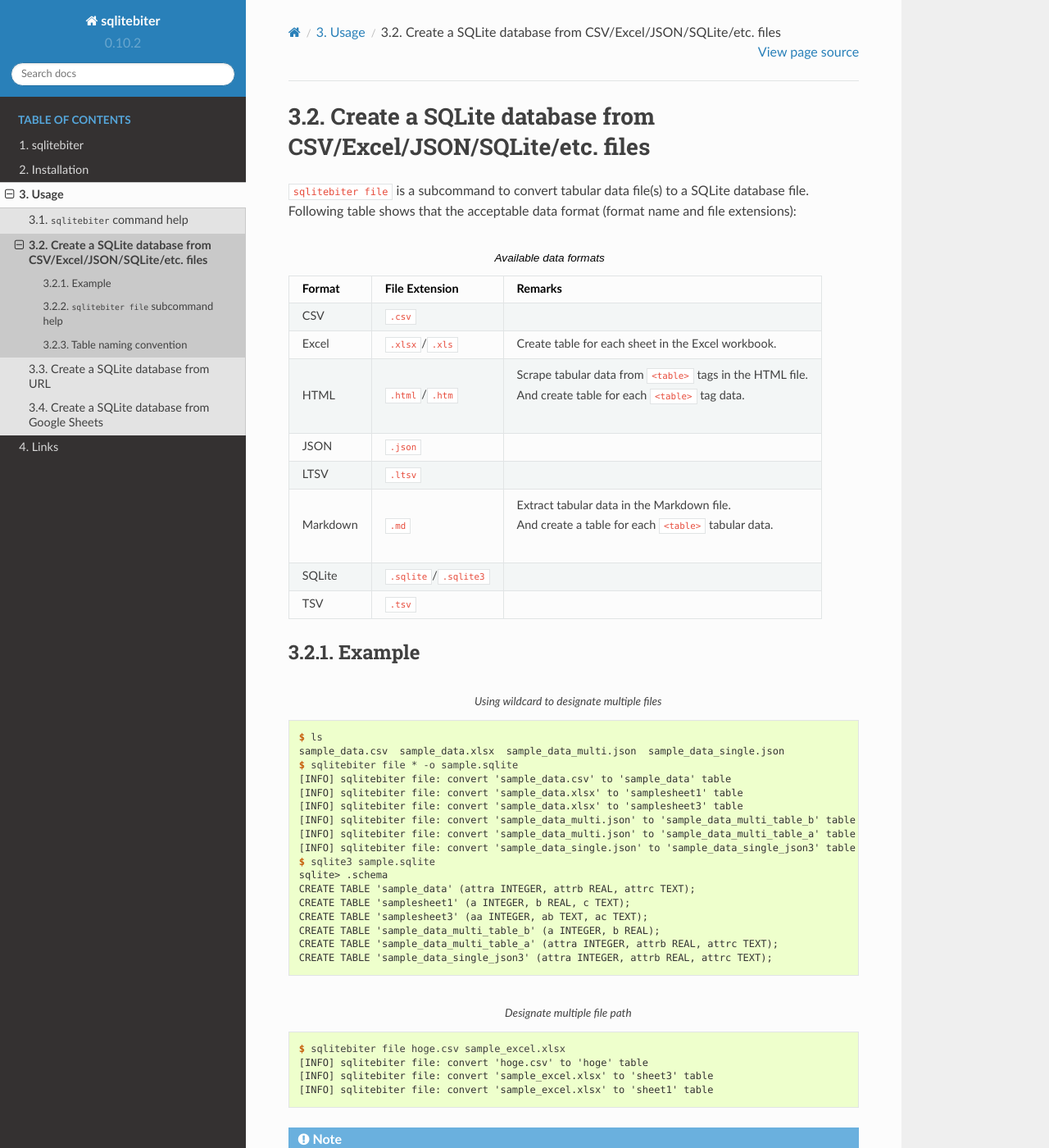
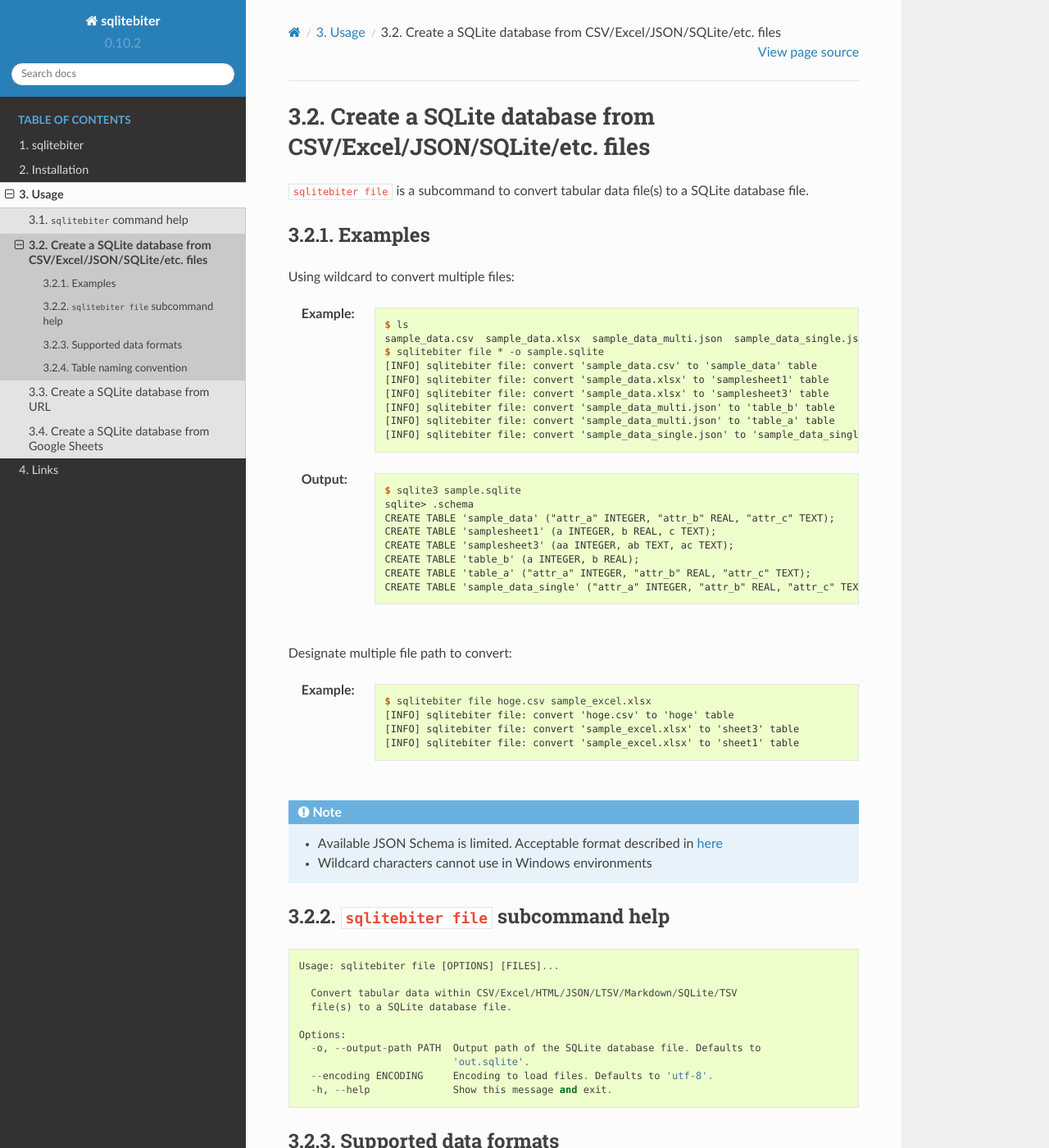
Before and after one commit to thombashi/sqlitebiter, a Sphinx documentation site: the page built from docs/pages/usage/file/index.rst, in a window 1280 px wide and 1400 px high. Shown: the whole window at 82% size. Built offline with Sphinx 7.4.7 and the Read the Docs theme 2.0.0, drawn with Linux system fonts in a browser that asks for light colours; pages that are not in the unit, such as notebooks, are missing from menus; some of the changed text lies outside the part shown.

Commit message:
Update docs

```diff
--- a/docs/pages/usage/file/header.txt
+++ b/docs/pages/usage/file/header.txt
@@ -1,22 +1,3 @@
 Create a SQLite database from CSV/Excel/JSON/SQLite/etc. files
 ------------------------------------------------------------------
 ``sqlitebiter file`` is a subcommand to convert tabular data file(s) to a SQLite database file.
-Following table shows that the acceptable data format
-(format name and file extensions):
-
-.. table:: Available data formats
-
-    ========  ========================  =================================================================
-     Format     File Extension                       Remarks
-    ========  ========================  =================================================================
-    CSV       ``.csv``
-    Excel     ``.xlsx``/``.xls``        Create table for each sheet in the Excel workbook.
-    HTML      ``.html``/``.htm``        | Scrape tabular data from ``<table>`` tags in the HTML file.
-                                        | And create table for each ``<table>`` tag data.
-    JSON      ``.json``
-    LTSV      ``.ltsv``
-    Markdown  ``.md``                   | Extract tabular data in the Markdown file.
-                                        | And create a table for each ``<table>`` tabular data.
-    SQLite    ``.sqlite``/``.sqlite3``
-    TSV       ``.tsv``
-    ========  ========================  =================================================================
--- a/docs/pages/usage/file/help.txt
+++ b/docs/pages/usage/file/help.txt
@@ -11,4 +11,5 @@
     Options:
       -o, --output-path PATH  Output path of the SQLite database file. Defaults to
                               'out.sqlite'.
+      --encoding ENCODING     Encoding to load files. Defaults to 'utf-8'.
       -h, --help              Show this message and exit.
--- a/docs/pages/usage/file/index.rst
+++ b/docs/pages/usage/file/index.rst
@@ -4,4 +4,6 @@
 
 .. include:: help.txt
 
+.. include:: support_format.txt
+
 .. include:: table_name_convention.txt
--- /dev/null
+++ b/docs/pages/usage/file/support_format.txt
@@ -0,0 +1,20 @@
+Supported data formats
+~~~~~~~~~~~~~~~~~~~~~~~~~~~~~~~~~~~~
+Following table shows that the supported data formats:
+
+.. table:: Available data formats
+
+    ========  ========================  =================================================================
+     Format     File Extension                       Remarks
+    ========  ========================  =================================================================
+    CSV       ``.csv``
+    Excel     ``.xlsx``/``.xls``        Create table for each sheet in the Excel workbook.
+    HTML      ``.html``/``.htm``        | Scrape tabular data from ``<table>`` tags in the HTML file.
+                                        | And create table for each ``<table>`` tag data.
+    JSON      ``.json``
+    LTSV      ``.ltsv``
+    Markdown  ``.md``                   | Extract tabular data in the Markdown file.
+                                        | And create a table for each ``<table>`` tabular data.
+    SQLite    ``.sqlite``/``.sqlite3``
+    TSV       ``.tsv``
+    ========  ========================  =================================================================
--- a/docs/pages/usage/file/usage.txt
+++ b/docs/pages/usage/file/usage.txt
@@ -1,8 +1,9 @@
-Example
-~~~~~~~
+Examples
+~~~~~~~~
+Using wildcard to convert multiple files:
 
+:Example:
     .. code-block:: console
-    :caption: Using wildcard to designate multiple files
 
         $ ls
         sample_data.csv  sample_data.xlsx  sample_data_multi.json  sample_data_single.json
@@ -10,20 +11,26 @@
         [INFO] sqlitebiter file: convert 'sample_data.csv' to 'sample_data' table
         [INFO] sqlitebiter file: convert 'sample_data.xlsx' to 'samplesheet1' table
         [INFO] sqlitebiter file: convert 'sample_data.xlsx' to 'samplesheet3' table
-    [INFO] sqlitebiter file: convert 'sample_data_multi.json' to 'sample_data_multi_table_b' table
-    [INFO] sqlitebiter file: convert 'sample_data_multi.json' to 'sample_data_multi_table_a' table
-    [INFO] sqlitebiter file: convert 'sample_data_single.json' to 'sample_data_single_json3' table
+        [INFO] sqlitebiter file: convert 'sample_data_multi.json' to 'table_b' table
+        [INFO] sqlitebiter file: convert 'sample_data_multi.json' to 'table_a' table
+        [INFO] sqlitebiter file: convert 'sample_data_single.json' to 'sample_data_single' table
+
+:Output:
+    .. code-block:: console
+
         $ sqlite3 sample.sqlite
         sqlite> .schema
-    CREATE TABLE 'sample_data' (attra INTEGER, attrb REAL, attrc TEXT);
+        CREATE TABLE 'sample_data' ("attr_a" INTEGER, "attr_b" REAL, "attr_c" TEXT);
         CREATE TABLE 'samplesheet1' (a INTEGER, b REAL, c TEXT);
         CREATE TABLE 'samplesheet3' (aa INTEGER, ab TEXT, ac TEXT);
-    CREATE TABLE 'sample_data_multi_table_b' (a INTEGER, b REAL);
-    CREATE TABLE 'sample_data_multi_table_a' (attra INTEGER, attrb REAL, attrc TEXT);
-    CREATE TABLE 'sample_data_single_json3' (attra INTEGER, attrb REAL, attrc TEXT);
+        CREATE TABLE 'table_b' (a INTEGER, b REAL);
+        CREATE TABLE 'table_a' ("attr_a" INTEGER, "attr_b" REAL, "attr_c" TEXT);
+        CREATE TABLE 'sample_data_single' ("attr_a" INTEGER, "attr_b" REAL, "attr_c" TEXT);
 
+Designate multiple file path to convert:
+
+:Example:
     .. code-block:: console
-    :caption: Designate multiple file path
 
         $ sqlitebiter file hoge.csv sample_excel.xlsx
         [INFO] sqlitebiter file: convert 'hoge.csv' to 'hoge' table
@@ -33,4 +40,4 @@
 .. note::
 
     - Available JSON Schema is limited. Acceptable format described in `here <http://pytablereader.rtfd.io/en/latest/pages/reference/format_specific_loader.html#json-loader-classes>`__
-    - Wildcard characters cannot use in Windows
+    - Wildcard characters cannot use in Windows environments
```
Also changed, not shown: docs/pages/usage/url/usage.txt (+15 -5 lines). Lines whose indentation alone changed are shown as unchanged.
